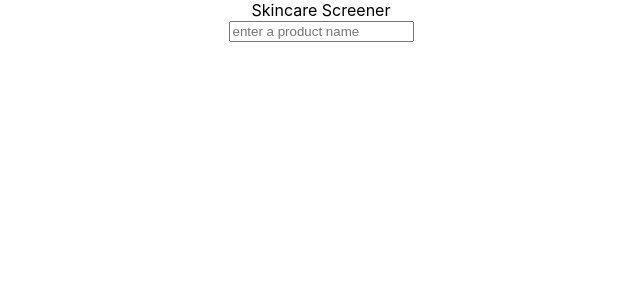
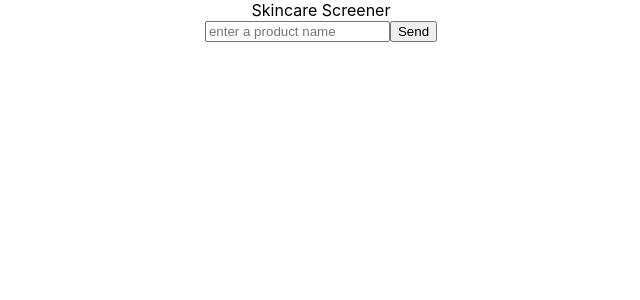
Before and after one commit to AnshaalHussain/skincare-screener, a React (Create React App) app: page / in a window 1280 px wide. Shown: the top 300 px of the page, without its empty margins (319-959 px from the left). Built offline with nearby package versions, Linux system fonts and the light colour scheme.

Commit message:
add flask_cors and setup axios request

```diff
--- a/src/components/Input.jsx
+++ b/src/components/Input.jsx
@@ -3,9 +3,28 @@ import axios from "axios";
 
 const Input = () => {
   const [inputText, setInputText] = useState("");
+  const [responseData, setResponseData] = useState("");
+
+  const url = "http://127.0.0.1:5000";
 
   const onChange = (e) => {
     setInputText(e.target.value);
+  };
+
+  const onSubmit = async (e) => {
+    e.preventDefault();
+    setInputText("");
+
+    const res = await axios
+      .get(url)
+      .then((res) => {
+        console.log("res", res.data);
+      })
+      .catch((err) => {
+        console.log("err", err);
+      });
+
+    setResponseData(res);
   };
 
   return (
@@ -15,6 +34,7 @@ const Input = () => {
         value={inputText}
         placeholder={"enter a product name"}
       />
+      <button onClick={(e) => onSubmit(e)}>Send</button>
     </div>
   );
 };
```
Also changed, not shown: 1 other file (tests, documents, lock files or other folders).
